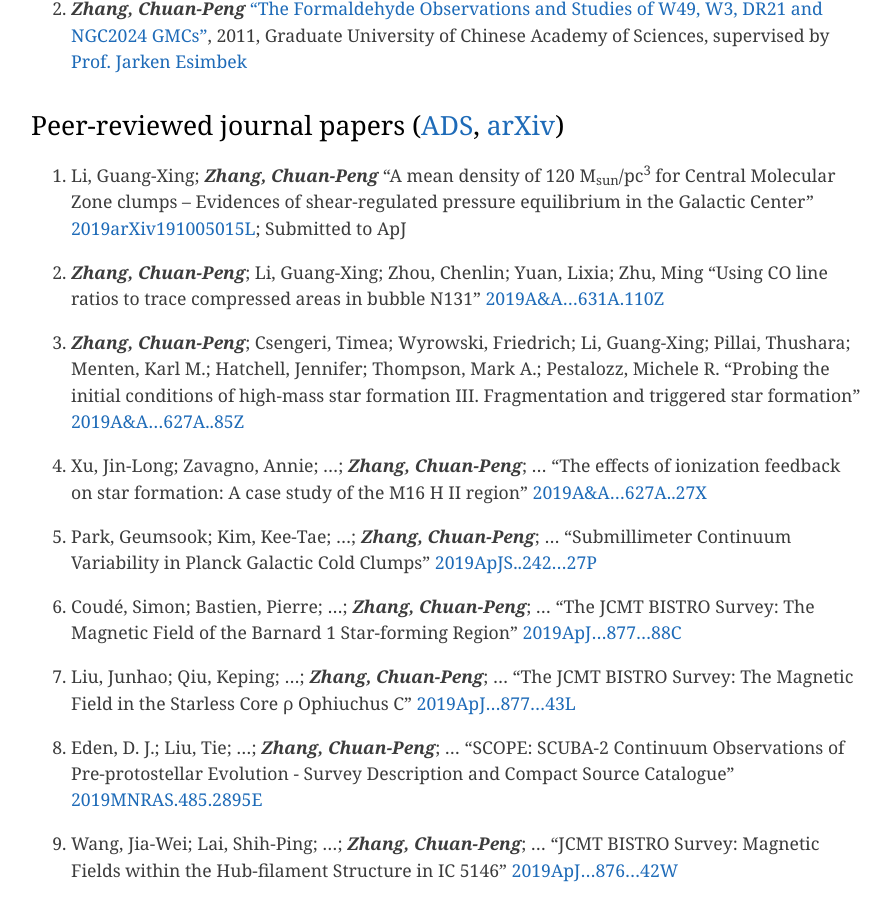
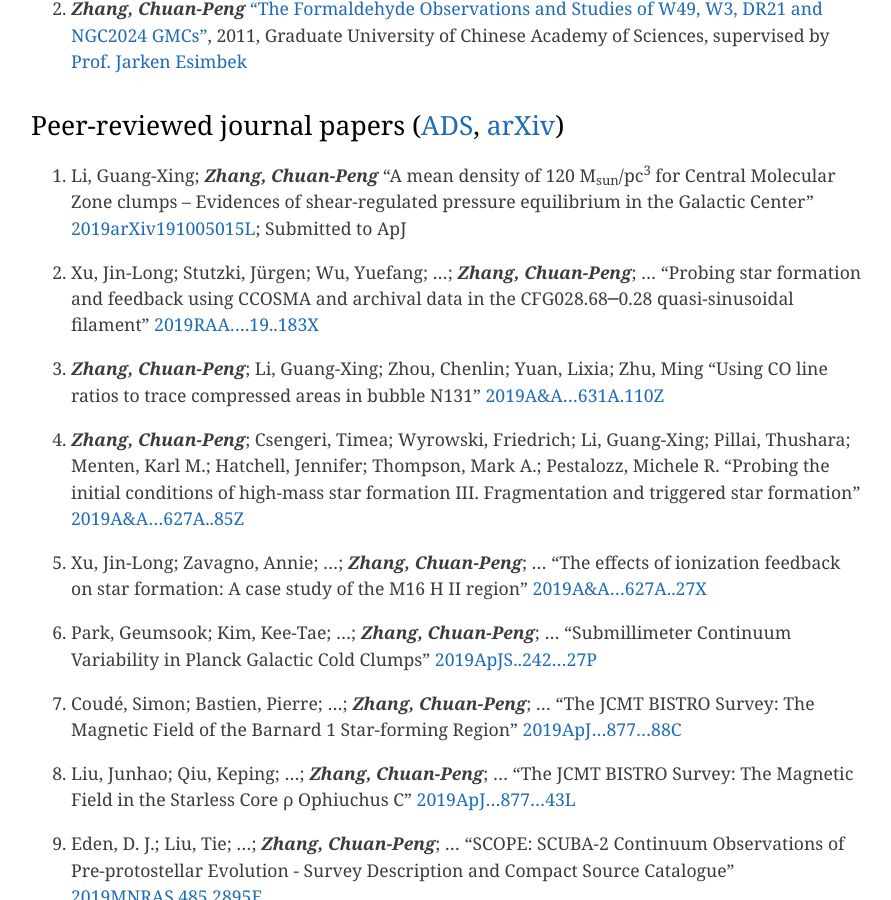
Before and after one commit to zcp521/zcp521.github.io, a Jekyll site: the page built from pub.md, in a window 1280 px wide and 900 px high, scrolled down 573 px. Shown: the whole window, without its empty margins (193-1084 px from the left). Built offline with Jekyll 4.4.1, drawn with Linux system fonts in a browser that asks for light colours.

Commit message:
Update pub.md

```diff
--- a/pub.md
+++ b/pub.md
@@ -14,10 +14,14 @@ tagline: "My publication list"
 
 ## Peer-reviewed journal papers ([ADS](http://adsabs.harvard.edu/cgi-bin/nph-abs_connect?library&libname=zhang&libid=5a2d77bd55), [arXiv](https://arxiv.org/a/zhang_c_2.html))
 
-38. Li, Guang-Xing; ***Zhang, Chuan-Peng***
+39. Li, Guang-Xing; ***Zhang, Chuan-Peng***
 	"A mean density of 120 M<sub>sun</sub>/pc<sup>3</sup> for Central Molecular Zone clumps – Evidences of shear-regulated pressure equilibrium in the Galactic Center"
 	[2019arXiv191005015L](https://ui.adsabs.harvard.edu/abs/2019arXiv191005015L);
 	Submitted to ApJ
+
+38. Xu, Jin-Long; Stutzki, Jürgen;  Wu, Yuefang; ...; ***Zhang, Chuan-Peng***; ...
+	"Probing star formation and feedback using CCOSMA and archival data in the CFG028.68─0.28 quasi-sinusoidal filament"
+	[2019RAA....19..183X](https://ui.adsabs.harvard.edu/abs/2019RAA....19..183X)
 
 37. ***Zhang, Chuan-Peng***; Li, Guang-Xing; Zhou, Chenlin; Yuan, Lixia; Zhu, Ming
 	"Using CO line ratios to trace compressed areas in bubble N131"
```
